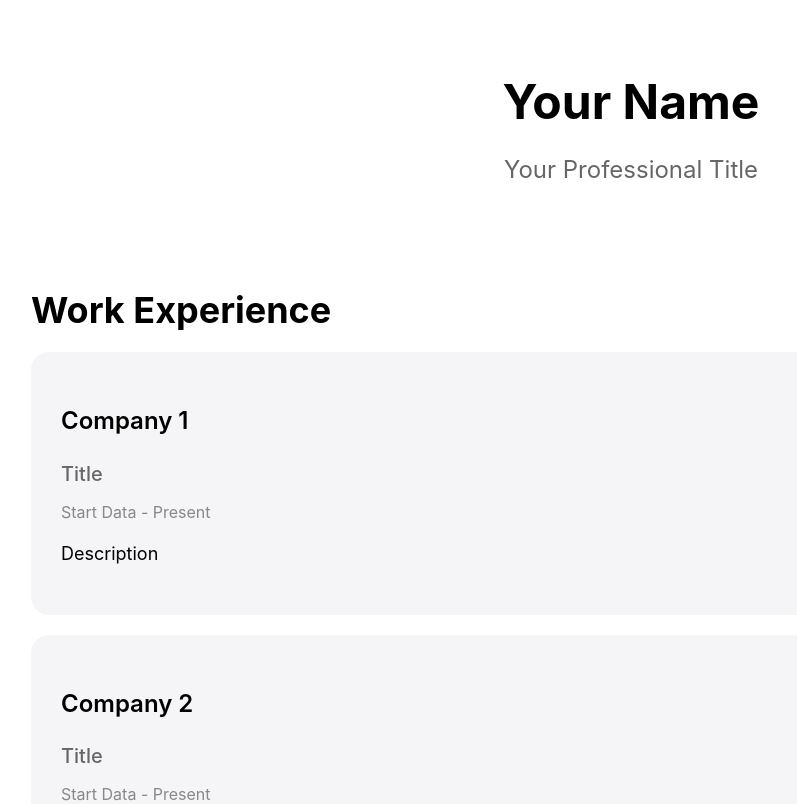
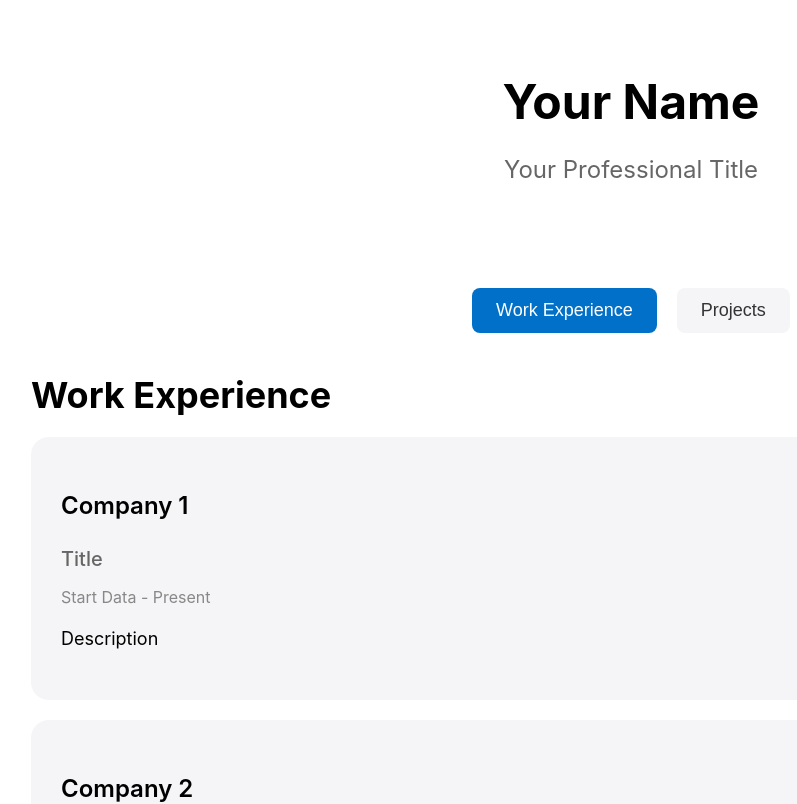
Before and after one commit to EltonCCL/EltonCCL.github.io, a React (Create React App) app: page / in a window 1280 px wide. Shown: the top 804 px of the page, without its empty margins (9-806 px from the left). Built offline with nearby package versions, Linux system fonts and the light colour scheme.

Commit message:
feat: projects

```diff
--- a/src/App.js
+++ b/src/App.js
@@ -1,9 +1,11 @@
-import React from 'react';
+import React, { useState } from 'react';
 import styled from 'styled-components';
 import Header from './Header';
 import WorkExperience from './WorkExperience';
+import Projects from './Projects';
 import Footer from './Footer';
 import experienceData from './data.json';
+import projectsData from './projects.json'; // You'll need to create this file
 
 const AppContainer = styled.div`
   font-family: -apple-system, BlinkMacSystemFont, 'Segoe UI', 'Roboto', 'Oxygen',
@@ -16,11 +18,54 @@ const AppContainer = styled.div`
   padding: 0 20px;
 `;
 
+const TabContainer = styled.div`
+  display: flex;
+  justify-content: center;
+  margin-top: 40px;
+`;
+
+const TabButton = styled.button`
+  background-color: ${props => props.active ? '#0070c9' : '#f5f5f7'};
+  color: ${props => props.active ? 'white' : '#333'};
+  border: none;
+  padding: 12px 24px;
+  font-size: 18px;
+  font-weight: 500;
+  cursor: pointer;
+  transition: all 0.3s ease;
+  border-radius: 8px;
+  margin: 0 10px;
+
+  &:hover {
+    background-color: ${props => props.active ? '#0070c9' : '#e5e5e7'};
+  }
+`;
+
 function App() {
+  const [activeTab, setActiveTab] = useState('experience');
+
   return (
     <AppContainer>
       <Header />
-      <WorkExperience experiences={experienceData} />
+      <TabContainer>
+        <TabButton
+          active={activeTab === 'experience'}
+          onClick={() => setActiveTab('experience')}
+        >
+          Work Experience
+        </TabButton>
+        <TabButton
+          active={activeTab === 'projects'}
+          onClick={() => setActiveTab('projects')}
+        >
+          Projects
+        </TabButton>
+      </TabContainer>
+      {activeTab === 'experience' ? (
+        <WorkExperience experiences={experienceData} />
+      ) : (
+        <Projects projects={projectsData} />
+      )}
       <Footer />
     </AppContainer>
   );
--- /dev/null
+++ b/src/Projects.js
@@ -0,0 +1,66 @@
+import React from 'react';
+import styled from 'styled-components';
+
+const ProjectsContainer = styled.section`
+  margin: 40px 0;
+`;
+
+const ProjectsTitle = styled.h2`
+  font-size: 36px;
+  font-weight: 700;
+  margin-bottom: 20px;
+`;
+
+const ProjectCard = styled.div`
+  background-color: #f5f5f7;
+  border-radius: 18px;
+  padding: 30px;
+  margin-bottom: 20px;
+  transition: all 0.3s ease;
+
+  &:hover {
+    box-shadow: 0 4px 20px rgba(0, 0, 0, 0.1);
+    transform: translateY(-5px);
+  }
+`;
+
+const ProjectName = styled.h3`
+  font-size: 24px;
+  font-weight: 600;
+  margin-bottom: 10px;
+`;
+
+const ProjectDescription = styled.p`
+  font-size: 18px;
+  line-height: 1.5;
+  margin-bottom: 15px;
+`;
+
+const ProjectLink = styled.a`
+  color: #0070c9;
+  text-decoration: none;
+  font-weight: 500;
+
+  &:hover {
+    text-decoration: underline;
+  }
+`;
+
+function Projects({ projects }) {
+  return (
+    <ProjectsContainer>
+      <ProjectsTitle>Projects</ProjectsTitle>
+      {projects.map((project, index) => (
+        <ProjectCard key={index}>
+          <ProjectName>{project.name}</ProjectName>
+          <ProjectDescription>{project.description}</ProjectDescription>
+          <ProjectLink href={project.link} target="_blank" rel="noopener noreferrer">
+            Learn More
+          </ProjectLink>
+        </ProjectCard>
+      ))}
+    </ProjectsContainer>
+  );
+}
+
+export default Projects;
--- /dev/null
+++ b/src/projects.json
@@ -0,0 +1,7 @@
+[
+    {
+      "name": "Sample Project",
+      "description": "A Sample project",
+      "link": "https://github.com/EltonCCL"
+    }
+  ]
```
